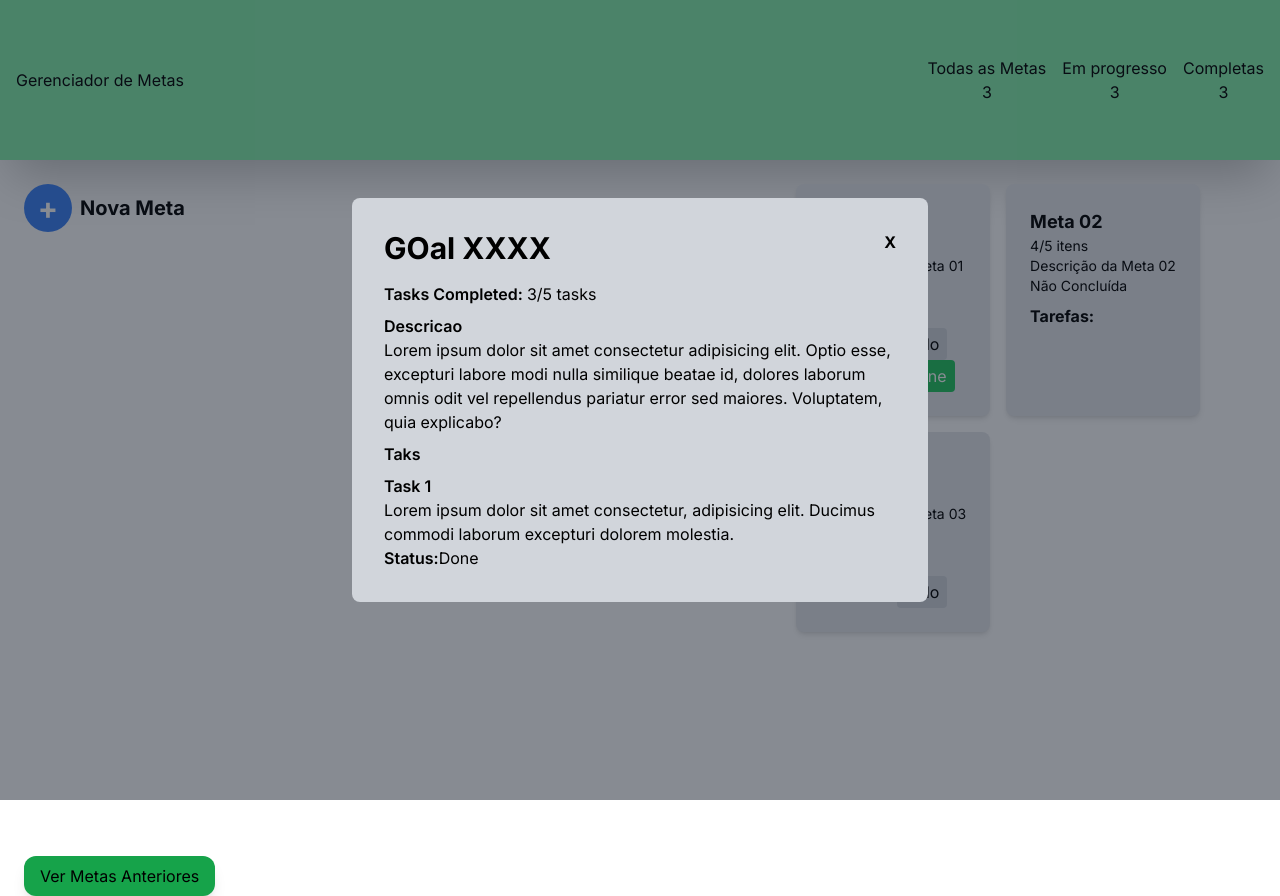
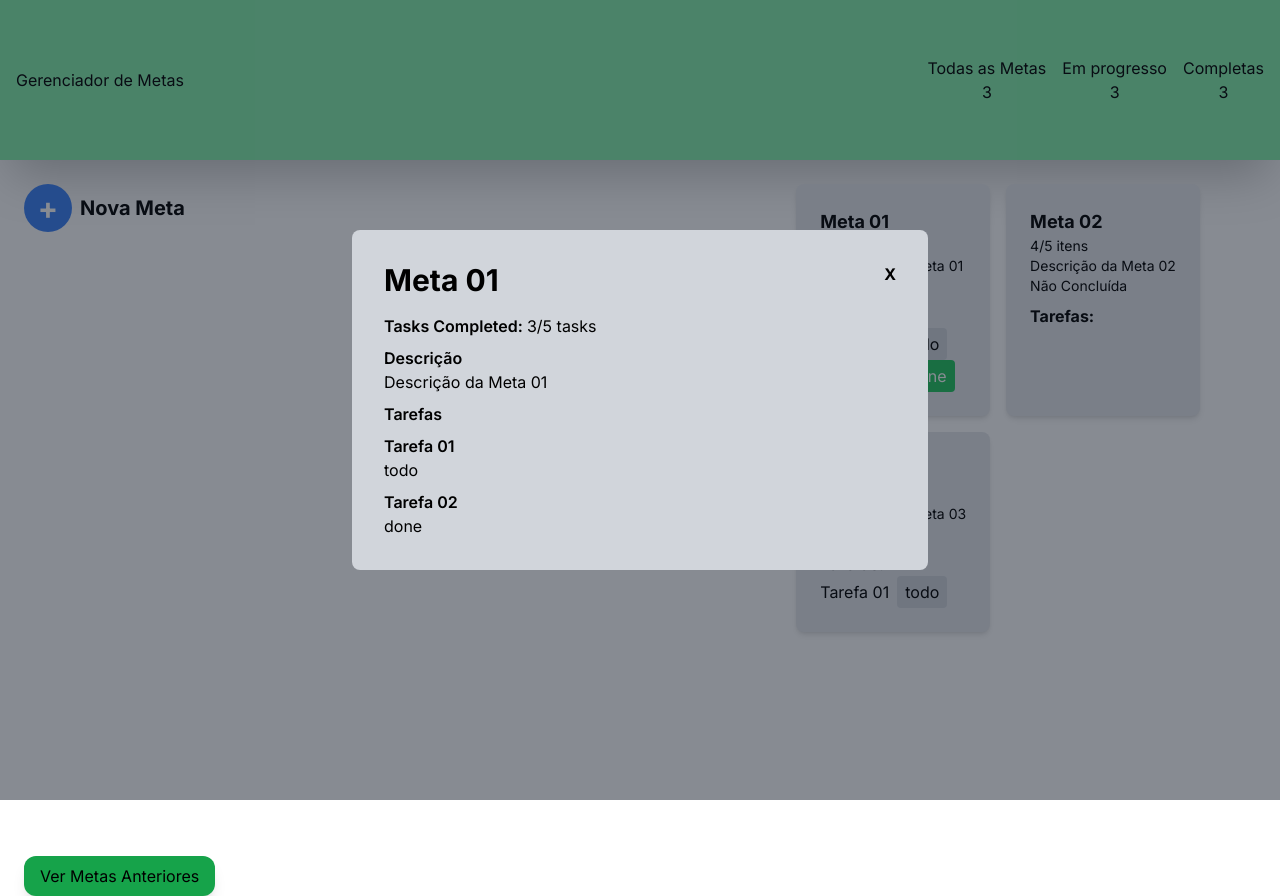
Before and after one commit to yuribodo/goaltracker, a Next.js app: page / in a window 1280 px wide. Both pictures are taken after a click on the element 893 px from the left and 300 px from the top of the page. Built offline with nearby package versions, Linux system fonts and the light colour scheme.

Commit message:
update on modal to get data of the goal

```diff
--- a/src/app/(components)/(goals).tsx
+++ b/src/app/(components)/(goals).tsx
@@ -24,6 +24,7 @@ const Goals = () => {
   const [goals, setGoals] = useState<Goal[]>([]);
   const [modalIsOpen, setModalIsOpen] = useState(false);
   const [goalModalIsOpen, setGoalModalIsOpen] = useState(false);
+  const [selectedGoal, setSelectedGoal] = useState<Goal | null>(null);
   const [newGoalTitle, setNewGoalTitle] = useState('');
   const [newGoalDescription, setNewGoalDescription] = useState('');
   const [newTaskName, setNewTaskName] = useState('');
@@ -38,7 +39,9 @@ const Goals = () => {
     fetchData();
   }, []);
 
-  const addNewGoal = () => {
+  const addNewGoal = (event: React.FormEvent) => {
+    event.preventDefault();
+
     if (goals.length >= 8) {
       alert('Limite máximo de 8 metas atingido.');
       return;
@@ -89,12 +92,14 @@ const Goals = () => {
     setNewTaskName('');
   };
 
-  const openModalGoal = () => {
+  const openModalGoal = (goal: Goal) => {
+    setSelectedGoal(goal);
     setGoalModalIsOpen(true);
   };
 
-  const closeModal1 = () => {
+  const closeModalGoal = () => {
     setGoalModalIsOpen(false);
+    setSelectedGoal(null);
   };
 
   return (
@@ -109,7 +114,7 @@ const Goals = () => {
       </div>
       <div className="grid grid-cols-2 gap-4 mr-20 py-6">
         {goals.map((goal) => (
-            <div onClick={openModalGoal} className="px-6 py-6 bg-gray-200 rounded-lg shadow-md ">
+          <div key={goal.id} onClick={() => openModalGoal(goal)} className="px-6 py-6 bg-gray-200 rounded-lg shadow-md cursor-pointer">
             <h2 className="font-bold text-lg">{goal.title}</h2>
             <h3 className="text-sm">{goal.itemsCompleted}/{goal.itemsTotal} itens</h3>
             <p className="text-sm">{goal.description}</p>
@@ -129,41 +134,39 @@ const Goals = () => {
 
       <Modal
         isOpen={goalModalIsOpen}
-        onRequestClose={closeModal1}
+        onRequestClose={closeModalGoal}
         contentLabel='Modal da Meta'
         className="modal"
         overlayClassName="overlay"
       >
+        {selectedGoal && (
           <div className='fixed inset-0 flex items-center justify-center z-50 bg-gray-900 bg-opacity-50'>
             <div className='bg-gray-300 rounded-lg p-8 max-w-xl w-full'>
               <div className='flex justify-between'>
-              <h2 className='text-3xl font-bold mb-4'>GOal XXXX</h2>
-              <p onClick={closeModal1} className=' font-bold cursor-pointer'>X</p>
+                <h2 className='text-3xl font-bold mb-4'>{selectedGoal.title}</h2>
+                <p onClick={closeModalGoal} className='font-bold cursor-pointer'>X</p>
               </div>
-
               <div className='flex'>
                 <h3 className='mr-1 font-semibold'>Tasks Completed:  </h3>
-              <p> 3/5 tasks</p>
+                <p>{selectedGoal.itemsCompleted}/{selectedGoal.itemsTotal} tasks</p>
               </div>
               <div className='flex flex-col mt-2'>
-              <h3 className='font-semibold'>Descricao</h3>
-              <p> Lorem ipsum dolor sit amet consectetur adipisicing elit. Optio esse, excepturi labore modi nulla similique beatae id, dolores laborum omnis odit vel repellendus pariatur error sed maiores. Voluptatem, quia explicabo?</p>
+                <h3 className='font-semibold'>Descrição</h3>
+                <p>{selectedGoal.description}</p>
               </div>
               <div className='flex flex-col'>
-              <h3 className='mt-2 font-semibold'>Taks</h3>
-              <p className=' font-semibold mt-2'>Task 1</p>
-              <p className=''> Lorem ipsum dolor sit amet consectetur, adipisicing elit. Ducimus commodi laborum excepturi dolorem molestia.</p>
-              <div className='flex'>
-                <p className='font-semibold'>Status:</p>
-                <p> Done</p>
+                <h3 className='mt-2 font-semibold'>Tarefas</h3>
+                {selectedGoal.tasks.map(task => (
+                  <div key={task.id} className='mt-2'>
+                    <p className='font-semibold'>{task.name}</p>
+                    <p>{task.status}</p>
                   </div>
-
+                ))}
               </div>
             </div>
           </div>
+        )}
       </Modal>
-
-      {/* Modal */}
 
       <Modal
         isOpen={modalIsOpen}
@@ -204,7 +207,7 @@ const Goals = () => {
               <div className="flex justify-end">
                 <button type="button" onClick={() => addTask(goals.length + 1)} className="bg-blue-500 text-white py-2 px-4 rounded-lg hover:bg-blue-600 transition-colors">Adicionar Tarefa</button>
                 <button type="submit" className="bg-green-500 text-white py-2 px-4 ml-2 rounded-lg hover:bg-green-600 transition-colors">Salvar Meta</button>
-                <button onClick={closeModal} className="ml-2 border border-gray-300 py-2 px-4 rounded-lg hover:bg-gray-200 transition-colors">Cancelar</button>
+                <button onClick={closeModal} type="button" className="ml-2 border border-gray-300 py-2 px-4 rounded-lg hover:bg-gray-200 transition-colors">Cancelar</button>
               </div>
             </form>
           </div>
```
Lines whose indentation alone changed are shown as unchanged.
